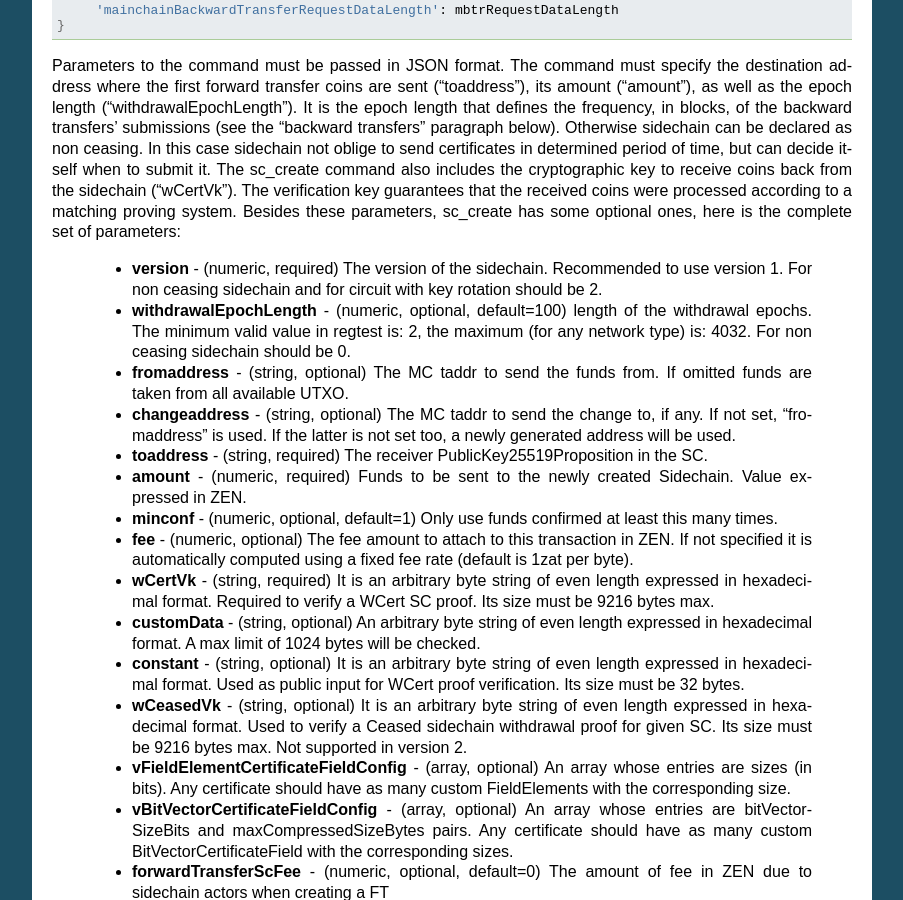
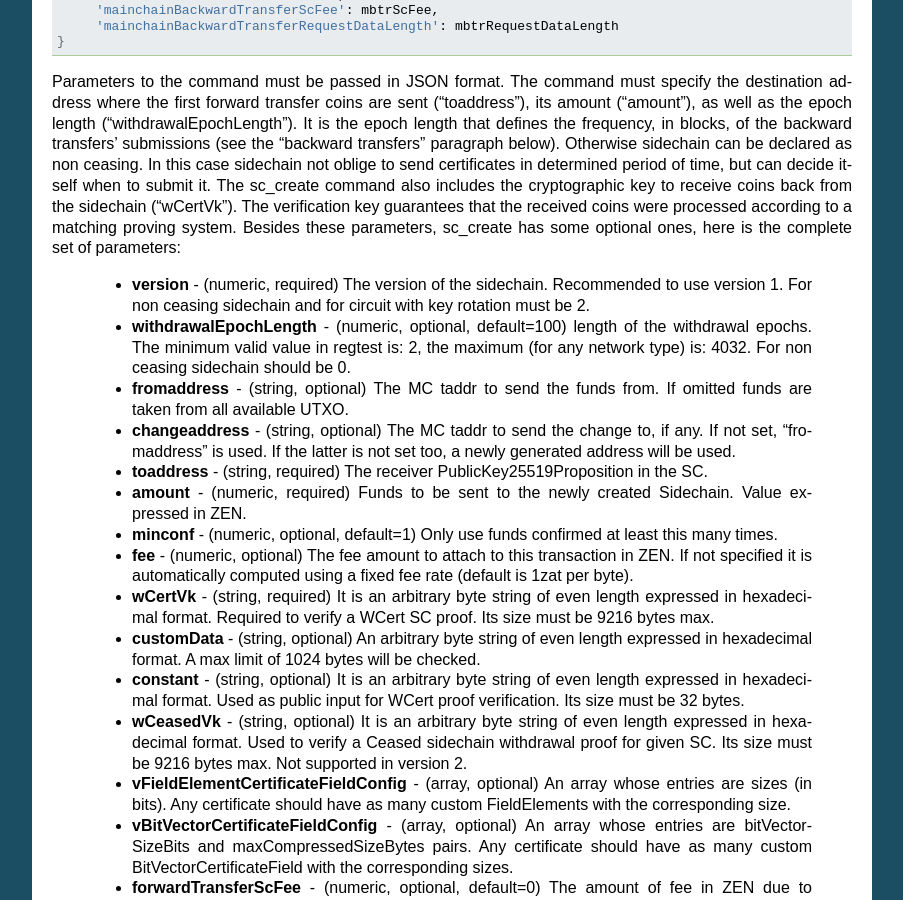
Before and after one commit to HorizenOfficial/developer-horizen-global, a Sphinx documentation site: the page built from docs/introduction/Cross-chain-transfer-protocol.rst, in a window 1280 px wide and 900 px high, scrolled down 669 px. Shown: the whole window, without its empty margins (198-1101 px from the left). Built offline with Sphinx 7.4.7, drawn with Linux system fonts in a browser that asks for light colours.

Commit message:
Improvements according to PR

```diff
--- a/docs/introduction/Cross-chain-transfer-protocol.rst
+++ b/docs/introduction/Cross-chain-transfer-protocol.rst
@@ -1,4 +1,4 @@
-*********************************
+    *********************************
 The Cross-Chain Transfer Protocol
 *********************************
 
@@ -43,7 +43,7 @@
 The verification key guarantees that the received coins were processed according to a matching proving system.
 Besides these parameters, sc_create has some optional ones, here is the complete set of parameters:
 
- - **version**                                    - (numeric, required) The version of the sidechain. Recommended to use version 1. For non ceasing sidechain and for circuit with key rotation should be 2.
+ - **version**                                    - (numeric, required) The version of the sidechain. Recommended to use version 1. For non ceasing sidechain and for circuit with key rotation must be 2.
  - **withdrawalEpochLength**                      - (numeric, optional, default=100) length of the withdrawal epochs. The minimum valid value in regtest is: 2, the maximum (for any network type) is: 4032. For non ceasing sidechain should be 0.
  - **fromaddress**                                - (string, optional) The MC taddr to send the funds from. If omitted funds are taken from all available UTXO.
  - **changeaddress**                              - (string, optional) The MC taddr to send the change to, if any. If not set, "fromaddress" is used. If the latter is not set too, a newly generated address will be used.
--- a/docs/reference/01-scnode-api-spec.rst
+++ b/docs/reference/01-scnode-api-spec.rst
@@ -1061,7 +1061,7 @@
 
    .. tab:: Bash
 
-      curl -X POST \"http://127.0.0.1:9085/transaction/createKeyRotationTransaction\" -H \"accept: application/json\" -d \"{\\\"keyType\\\": 0, \\\"keyIndex\\\": 3, \\\"newKey\\\":\\\"string\\\, \\\"signingKeySignature\\\":\\\"string\\\, \\\"masterKeySignature\\\":\\\"string\\\, \\\"newKeySignature\\\":\\\"string\\\"}\"
+      curl -X POST \"http://127.0.0.1:9085/transaction/createKeyRotationTransaction\" -H \"accept: application/json\" -d \"{\\\"keyType\\\": 0, \\\"keyIndex\\\": 3, \\\"newKey\\\":\\\"string\\\", \\\"signingKeySignature\\\":\\\"string\\\", \\\"masterKeySignature\\\":\\\"string\\\", \\\"newKeySignature\\\":\\\"string\\\"}\"
 
 
 **Example response**:
```
Also changed, not shown: other parts of docs/reference/01-scnode-api-spec.rst (+1 -1 lines).
